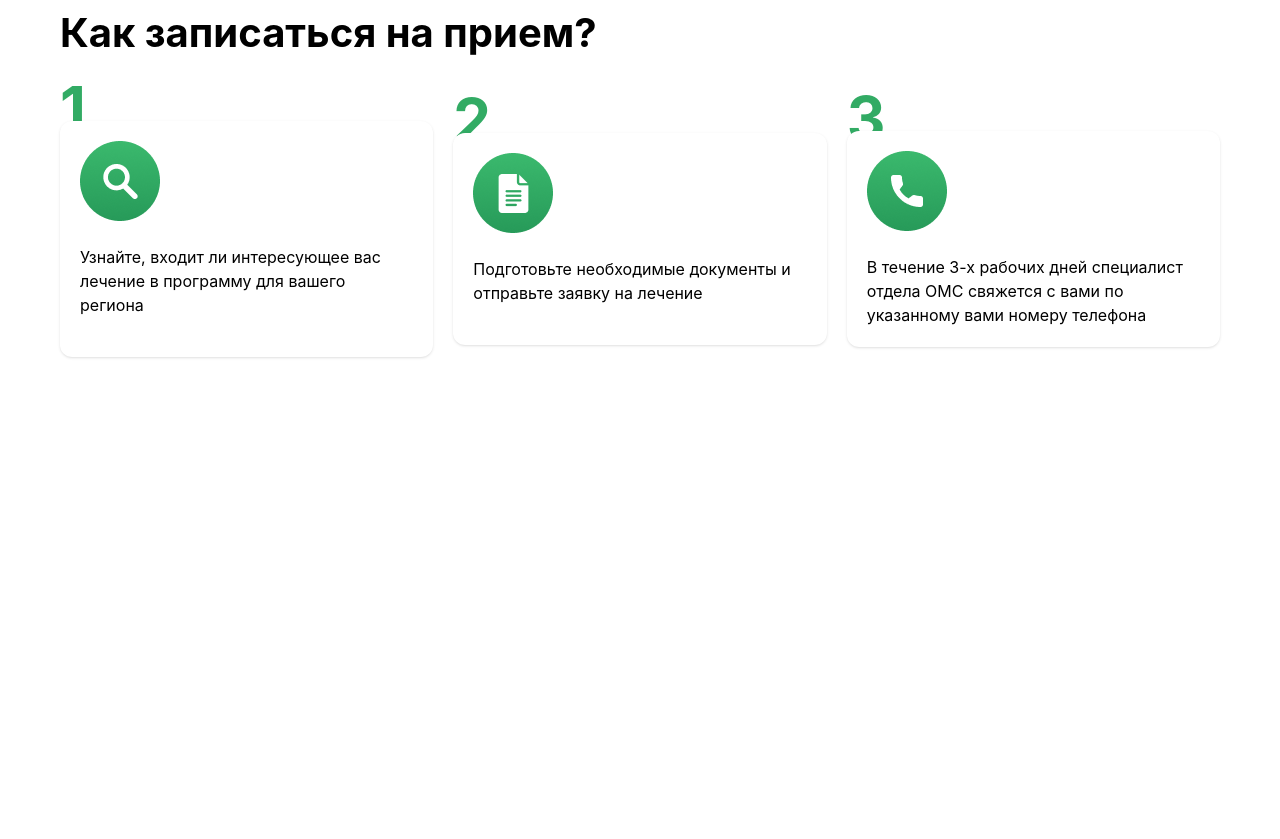
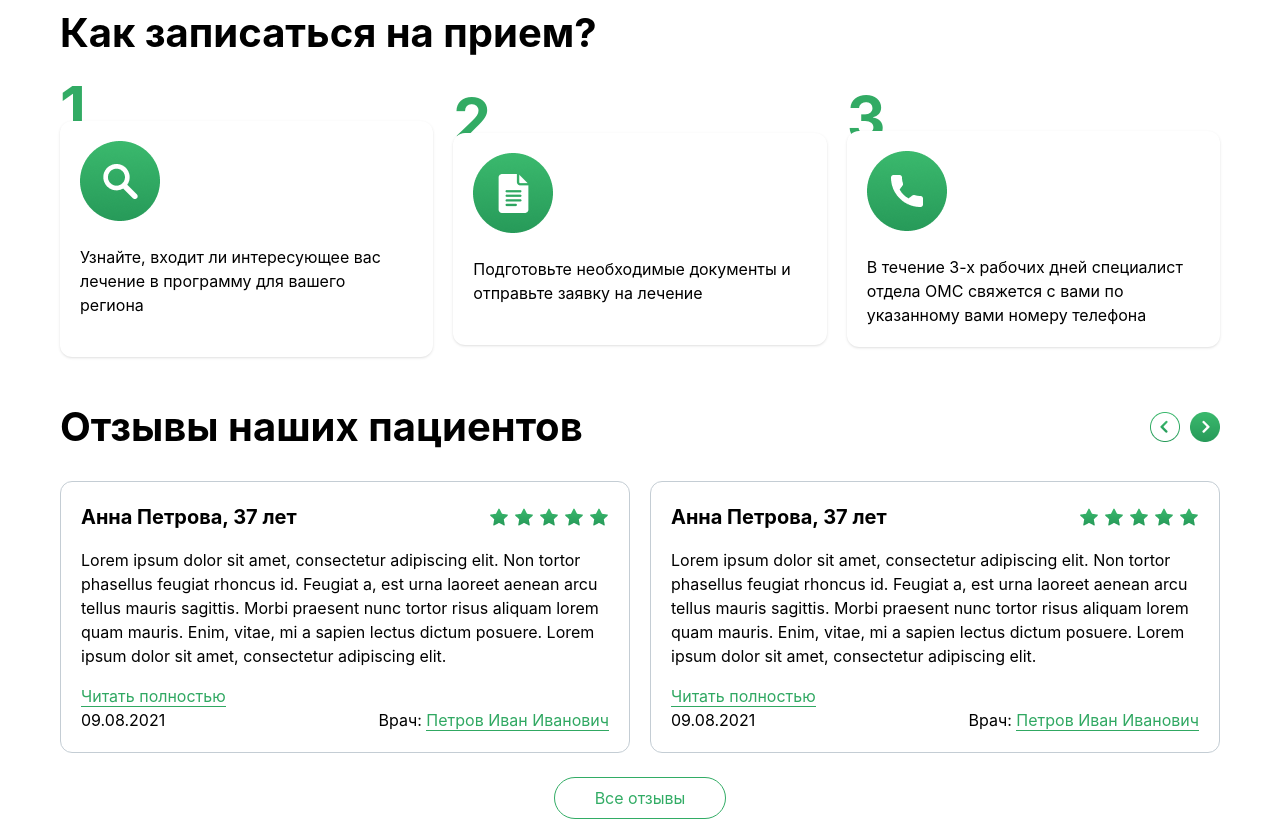
Before and after one commit to Abubakr-63/Main-Exam, a website: page src/Page2.html in a window 1280 px wide. Shown: the part 1999-2838 px from the top of the page. Before the commit the page ends 2376 px from the top, so only its background shows below. Drawn offline with nearby package versions, Linux system fonts and the light colour scheme; files that its build step writes are made by us from their sources.

Commit message:
Fix: the site issues

```diff
--- a/src/Page2.html
+++ b/src/Page2.html
@@ -107,6 +107,42 @@
             </div>
             </div>
         </section>
+        <section  class="fle flex-col max-w-[1200px] p-5 m-auto items-center">
+            <div class="flex items-center justify-between">
+            <h1 class="text-[40px] font-bold">Отзывы наших пациентов</h1>
+            <img class="md:block hidden" src="./images/Скрол.png" alt="">
+            </div><br>
+            <div class="md:grid grid-cols-2 justify-between gap-5">
+            <div class="p-5 border border-[#C4CDD4] rounded-xl">
+                <div class="flex items-center justify-between">
+                    <p class="text-[20px] font-bold">Анна Петрова, 37 лет</p>
+                    <img src="./images/Frame 2418.png" alt="">
+                </div>
+                <p class="my-4">Lorem ipsum dolor sit amet, consectetur adipiscing elit. Non tortor phasellus feugiat rhoncus id. Feugiat a, est urna laoreet aenean arcu tellus mauris sagittis. Morbi praesent nunc tortor risus aliquam lorem quam mauris. Enim, vitae, mi a sapien lectus dictum posuere. Lorem ipsum dolor sit amet, consectetur adipiscing elit. </p>
+                <a class="text-[#30A862] border-b border-b-[#30A862]" href="">Читать полностью</a>
+                <div class="flex items-center justify-between">
+                    <p>09.08.2021</p>
+                    <p>Врач: <span class="text-[#30A862] border-b border-b-[#30A862]">Петров Иван Иванович</span></p>
+                </div>
+            </div>
+            <div class="p-5 md:block hidden border border-[#C4CDD4] rounded-xl">
+                <div class="flex items-center justify-between">
+                    <p class="text-[20px] font-bold">Анна Петрова, 37 лет</p>
+                    <img src="./images/Frame 2418.png" alt="">
+                </div>
+                <p class="my-4">Lorem ipsum dolor sit amet, consectetur adipiscing elit. Non tortor phasellus feugiat rhoncus id. Feugiat a, est urna laoreet aenean arcu tellus mauris sagittis. Morbi praesent nunc tortor risus aliquam lorem quam mauris. Enim, vitae, mi a sapien lectus dictum posuere. Lorem ipsum dolor sit amet, consectetur adipiscing elit. </p>
+                <a class="text-[#30A862] border-b border-b-[#30A862]" href="">Читать полностью</a>
+                <div class="flex items-center justify-between">
+                    <p>09.08.2021</p>
+                    <p>Врач: <span class="text-[#30A862] border-b border-b-[#30A862]">Петров Иван Иванович</span></p>
+                </div>
+            </div>
+            </div><br>
+            <div class="w-full flex flex-col gap-3 items-center">
+                <img class="md:hidden block" src="./images/Скрол.png" alt="">
+             <button class="border border-[#32AC65] rounded-full p-2 px-10 text-[#32AC65] ">Все отзывы</button>
+             </div>
+        </section>
     </main>
 </body>
 </html>
```
Also changed, not shown: src/images/Frame 2418.png (added), src/images/Скрол.png (added).
